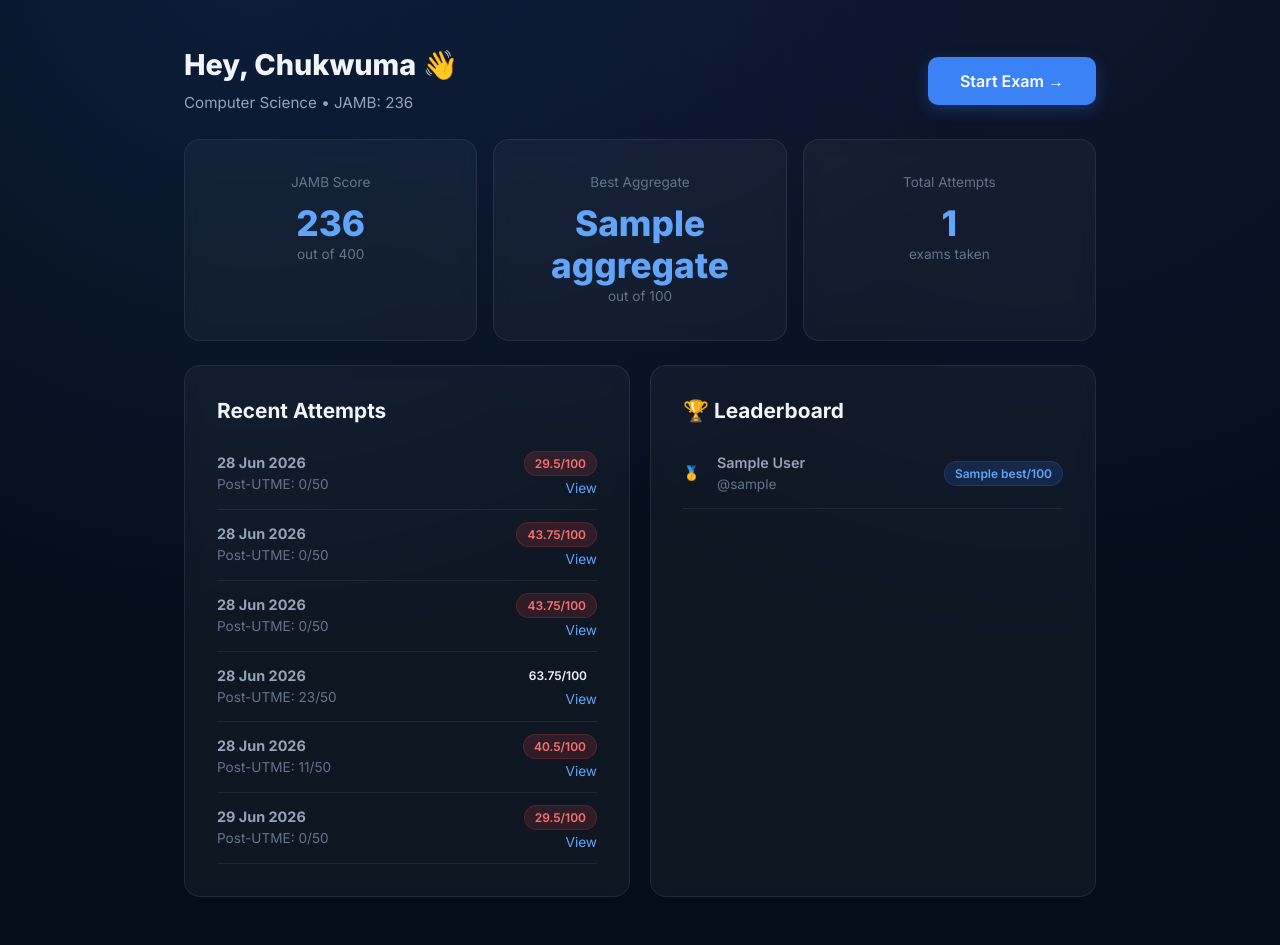
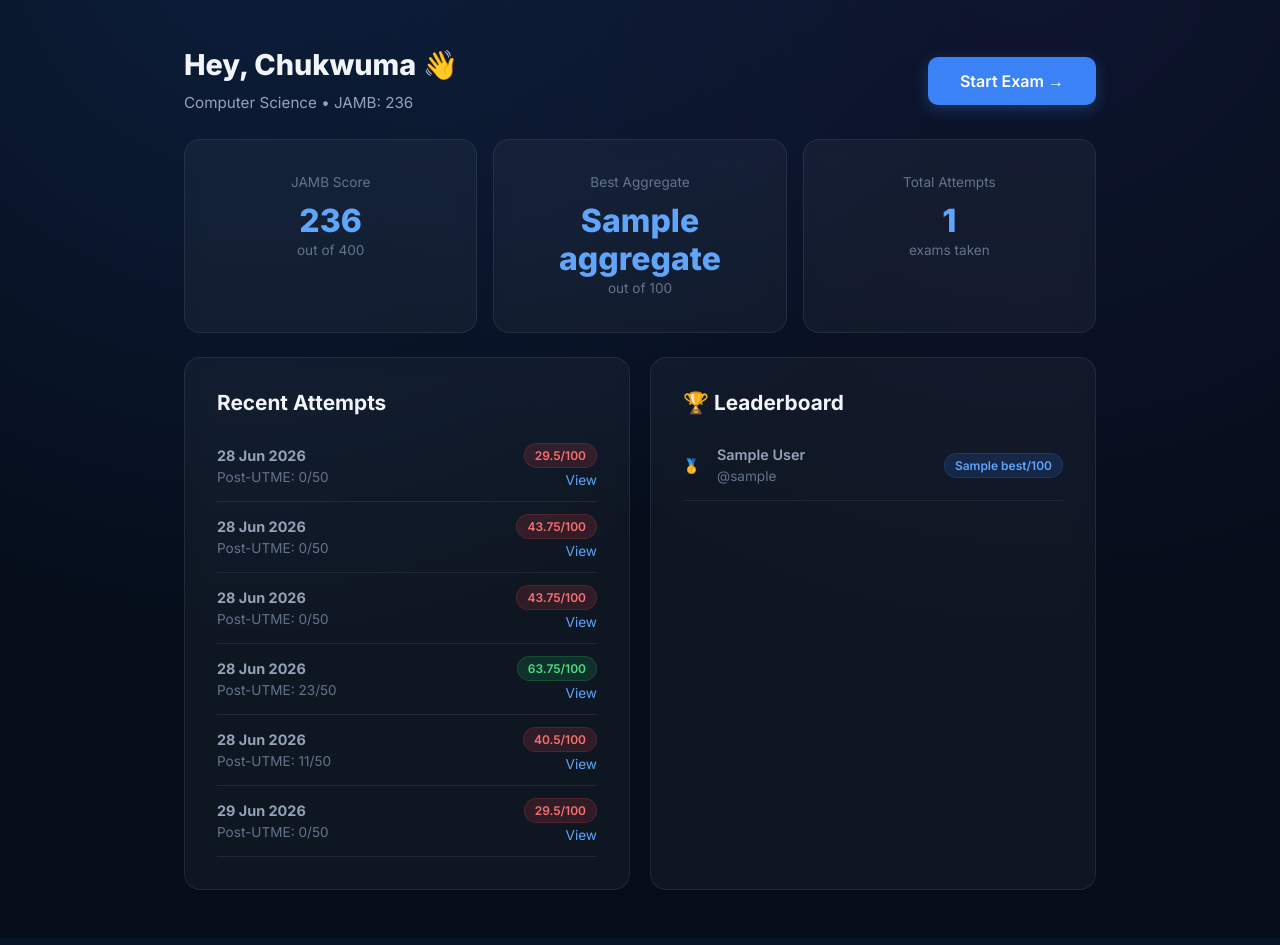
Before and after one commit to Dev-Chukwuma/afit-postutme-simulator, a Django app: template simulator/templates/simulator/dashboard.html in a window 1280 px wide. Shown: the part 68-1013 px from the top of the page. Run offline with Django 5.2, Linux system fonts and the light colour scheme; data comes from the database, SQL or seed files in the repository; the template is opened without the code that fills it: values that come from a table or form of the project are taken from there, most other values are stand-ins (such as "Sample title", 1, 10 or a date in 2020).

Commit message:
Refactor dashboard HTML for improved layout and styling

```diff
--- a/simulator/templates/simulator/dashboard.html
+++ b/simulator/templates/simulator/dashboard.html
@@ -1,12 +1,9 @@
 {% extends 'simulator/base.html' %}
-{% block title %}Dashboard - AFIT
-
-Simulator{% endblock %}
+{% block title %}Dashboard - AFIT Simulator{% endblock %}
 
 {% block content %}
 
-<!-- Welcome -->
-<div class="flex items-center justify-between mb-24">
+<div style="display: flex; flex-wrap: wrap; align-items: center; justify-content: space-between; gap: 16px; margin-bottom: 24px;">
     <div>
         <h1>Hey, {{ profile.full_name.split.0 }} 👋</h1>
         <p class="mt-8">{{ profile.aspiring_course }} • JAMB: {{ profile.jamb_score }}</p>
@@ -18,43 +15,37 @@ Simulator{% endblock %}
 <div style="display: grid; grid-template-columns: repeat(3, 1fr); gap: 16px; margin-bottom: 24px;">
     <div class="card text-center" style="margin-bottom: 0;">
         <p class="text-muted text-sm">JAMB Score</p>
-        <h1 style="font-size: 2.2rem; color: var(--blue-light); margin-top: 8px;">{{ profile.jamb_score }}</h1>
+        <h1 style="font-size: 2rem; color: var(--blue-light); margin-top: 8px;">{{ profile.jamb_score }}</h1>
         <p class="text-muted text-sm">out of 400</p>
     </div>
-
     <div class="card text-center" style="margin-bottom: 0;">
         <p class="text-muted text-sm">Best Aggregate</p>
-        <h1 style="font-size: 2.2rem; color: var(--blue-light); margin-top: 8px;">
+        <h1 style="font-size: 2rem; color: var(--blue-light); margin-top: 8px;">
             {% if last_result %}{{ last_result.aggregate }}{% else %}--{% endif %}
-
         </h1>
         <p class="text-muted text-sm">out of 100</p>
     </div>
-
     <div class="card text-center" style="margin-bottom: 0;">
         <p class="text-muted text-sm">Total Attempts</p>
-        <h1 style="font-size: 2.2rem; color: var(--blue-light); margin-top: 8px;">{{ total_attempts }}</h1>
+        <h1 style="font-size: 2rem; color: var(--blue-light); margin-top: 8px;">{{ total_attempts }}</h1>
         <p class="text-muted text-sm">exams taken</p>
     </div>
 </div>
 
-<!-- Last Result + Leaderboard -->
+<!-- Recent + Leaderboard -->
 <div style="display: grid; grid-template-columns: 1fr 1fr; gap: 20px;">
 
-    <!-- Recent Attempts -->
     <div class="card" style="margin-bottom: 0;">
         <h2 class="mb-16">Recent Attempts</h2>
         {% if results %}
             {% for r in results %}
-            <div class="flex items-center justify-between" style="padding: 12px 0; border-bottom: 1px solid var(--border);">
+            <div style="display: flex; align-items: center; justify-content: space-between; padding: 12px 0; border-bottom: 1px solid var(--border); flex-wrap: wrap; gap: 8px;">
                 <div>
                     <p class="font-bold" style="font-size: 0.9rem;">{{ r.date_taken|date:"d M Y" }}</p>
                     <p class="text-muted text-sm">Post-UTME: {{ r.postutme_score }}/50</p>
                 </div>
                 <div class="text-right">
-                    <span class="badge {% if r.aggregate >= 60 %}badge-green{% elif
-
-r.aggregate >= 50 %}badge-blue{% else %}badge-red{% endif %}">
+                    <span class="badge {% if r.aggregate >= 60 %}badge-green{% elif r.aggregate >= 50 %}badge-blue{% else %}badge-red{% endif %}">
                         {{ r.aggregate }}/100
                     </span>
                     <br>
@@ -68,18 +59,15 @@ r.aggregate >= 50 %}badge-blue{% else %}badge-red{% endif %}">
                 <a href="/exam/" class="btn btn-outline mt-16">Take your first exam</a>
             </div>
         {% endif %}
-
     </div>
 
-    <!-- Leaderboard -->
     <div class="card" style="margin-bottom: 0;">
         <h2 class="mb-16">🏆 Leaderboard</h2>
         {% for entry in leaderboard %}
-        <div class="flex items-center justify-between" style="padding: 12px 0; border-bottom: 1px solid var(--border);">
-            <div class="flex items-center gap-10">
-                <span style="font-size: 0.85rem; font-weight: 800; color: {% if forloop.counter == 1 %}#fbbf24{% elif forloop.counter == 2 %}#94a3b8{% elif forloop.counter == 3 %}#b45309{% else %}var(--text-muted){% endif %}; width: 24px;">
+        <div style="display: flex; align-items: center; justify-content: space-between; padding: 12px 0; border-bottom: 1px solid var(--border); flex-wrap: wrap; gap: 8px;">
+            <div style="display: flex; align-items: center; gap: 10px;">
+                <span style="font-size: 0.85rem; font-weight: 800; width: 24px;">
                     {% if forloop.counter == 1 %}🥇
-
                     {% elif forloop.counter == 2 %}🥈
                     {% elif forloop.counter == 3 %}🥉
                     {% else %}{{ forloop.counter }}{% endif %}
@@ -95,4 +83,16 @@ r.aggregate >= 50 %}badge-blue{% else %}badge-red{% endif %}">
     </div>
 
 </div>
+
+<style>
+@media (max-width: 768px) {
+    div[style*="grid-template-columns: repeat(3, 1fr)"] {
+        grid-template-columns: 1fr !important;
+    }
+    div[style*="grid-template-columns: 1fr 1fr"] {
+        grid-template-columns: 1fr !important;
+    }
+}
+</style>
+
 {% endblock %}
```
